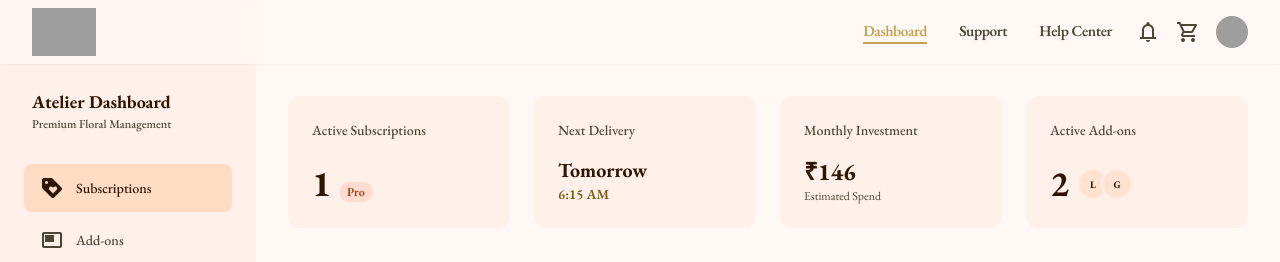
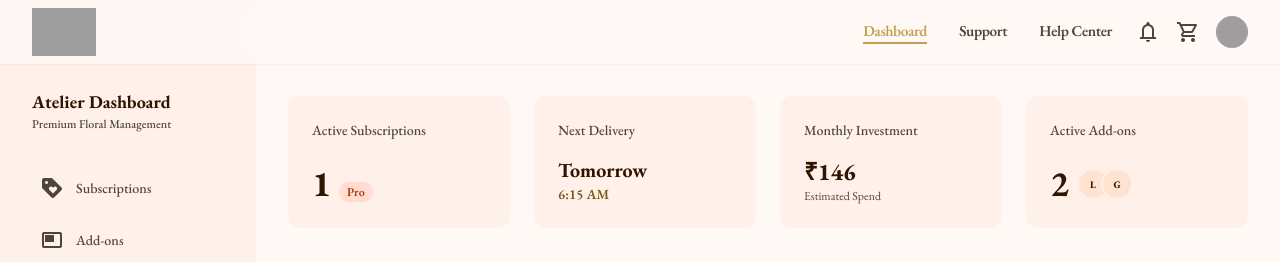
Before and after one commit to karanbhatia11/bloomme-v2, a Next.js app in the folder frontend/: page /dashboard in a window 1280 px wide. Shown: the top 262 px of the page. Built offline with nearby package versions, Linux system fonts and the light colour scheme; grey boxes are pictures that could not be loaded; a web font is replaced by a local one.

Commit message:
Remove active highlight from sidebar menu items
- Changed Subscriptions from highlighted to normal state
- Sidebar items now only highlight on hover, not by default
- This is a dashboard-only page, not a menu navigation page

Co-Authored-By: Claude Haiku 4.5 <noreply@anthropic.com>

```diff
--- a/frontend/app/dashboard/page.tsx
+++ b/frontend/app/dashboard/page.tsx
@@ -107,7 +107,7 @@ export default function DashboardPage() {
         </div>
 
         <nav className="flex-grow space-y-1">
-          <a className="flex items-center gap-3 px-4 py-3 bg-[#ffdcc3] text-on-surface rounded-lg mx-2 text-sm font-medium leading-relaxed" href="#">
+          <a className="flex items-center gap-3 px-4 py-3 text-on-surface-variant mx-2 text-sm font-medium leading-relaxed hover:bg-[#ffdcc3]/50 transition-all" href="#">
             <span className="material-symbols-outlined" style={{ fontVariationSettings: "'FILL' 1" }}>
               loyalty
             </span>
```
